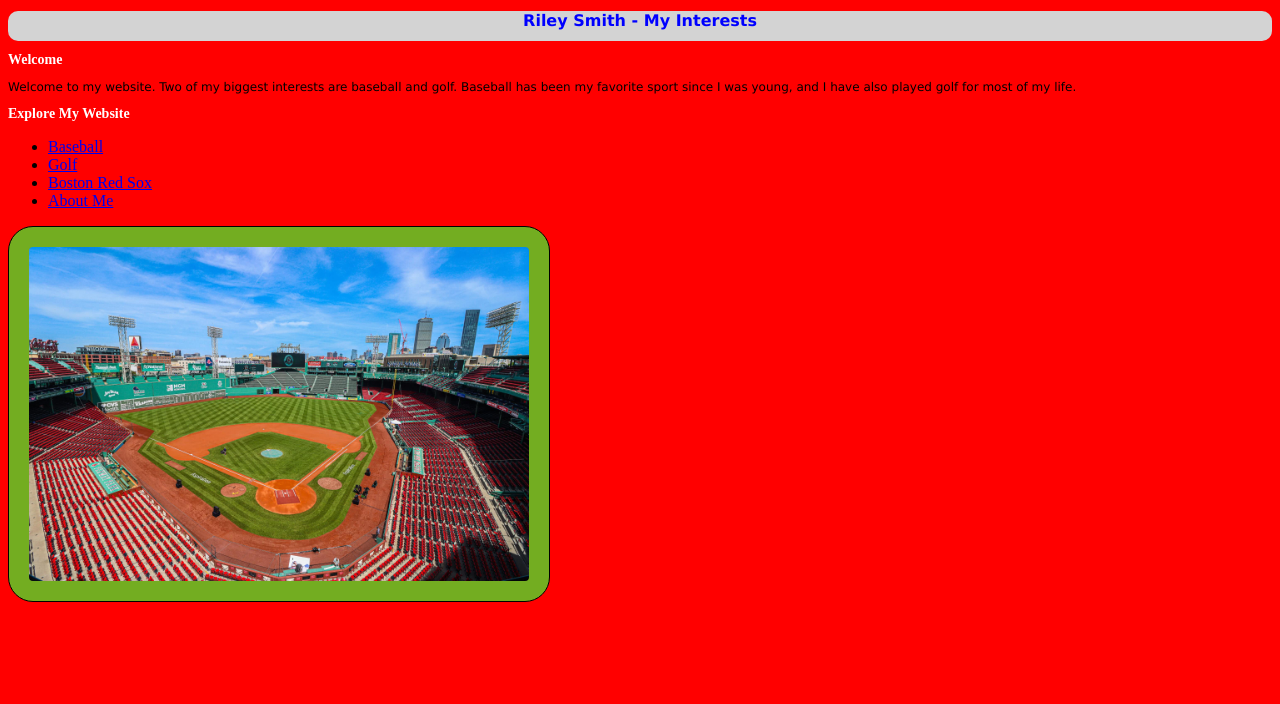
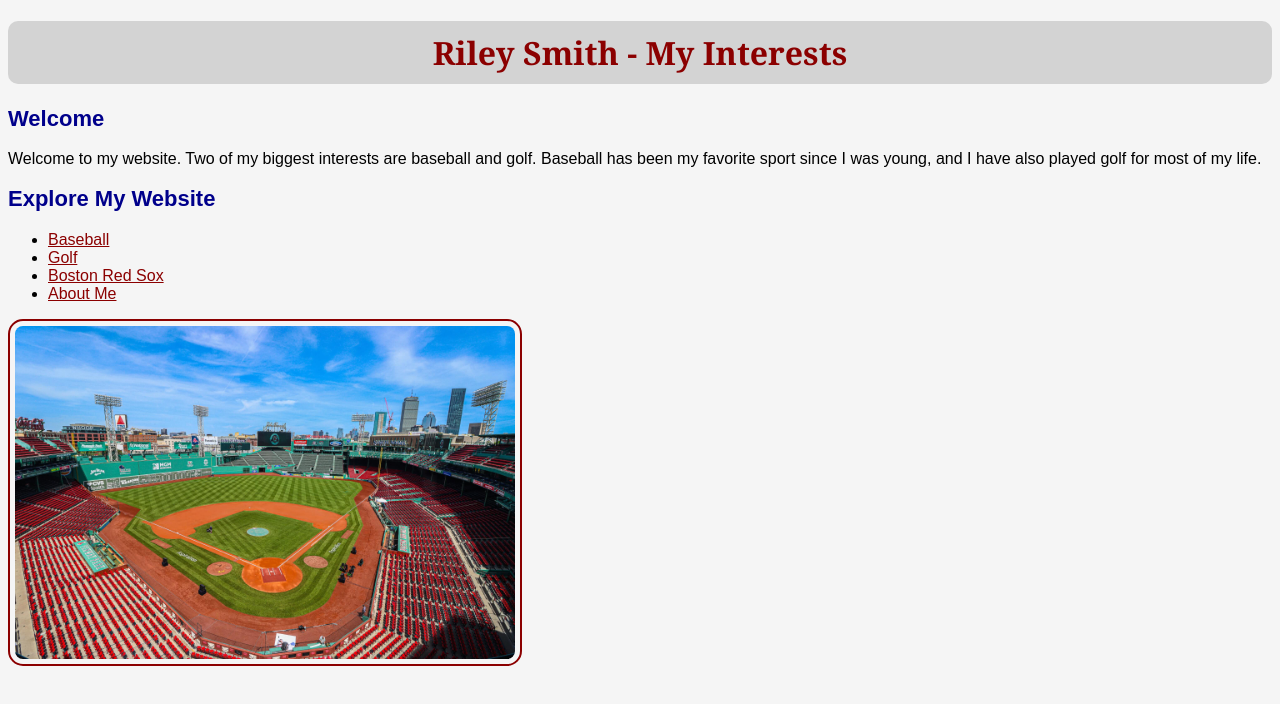
Before and after one commit to Damonator1/MART-145, a plain HTML site: page index.html in a window 1280 px wide. Drawn offline with Linux system fonts and the light colour scheme.

Commit message:
Revise CSS styles for improved design
Updated styles for body, headings, paragraphs, lists, links, and images.

```diff
--- a/styles.css
+++ b/styles.css
@@ -1,32 +1,37 @@
 body {
-	background-color: red;
+    background-color: whitesmoke;
+    font-family: Arial, sans-serif;
 }
 
 h1 {
-	font-family: verdana;
-	font-size:  16px;
-	color: blue;
-	text-align: center;
-	border:  1px black;
-	background-color:  #D3D3D3;
-	height:  30px;
-	border-radius:  10px;
+    font-family: Georgia, serif;
+    font-size: 32px;
+    color: darkred;
+    text-align: center;
+    background-color: lightgray;
+    padding: 10px;
+    border-radius: 10px;
 }
 
 h2 {
-	font-size:  14px;
-	color: white;
-	text-align: left;
+    font-size: 22px;
+    color: darkblue;
 }
 
 p {
-	font-family: verdana;
-	font-size: 12px;
+    font-size: 16px;
+}
+
+li {
+    font-size: 16px;
+}
+
+a {
+    color: darkred;
 }
 
 img {
-	border:  1px solid black;
-	border-radius: 25px;
-	background: #73AD21;
-	padding: 20px;
+    border: 2px solid darkred;
+    border-radius: 15px;
+    padding: 5px;
 }
```
